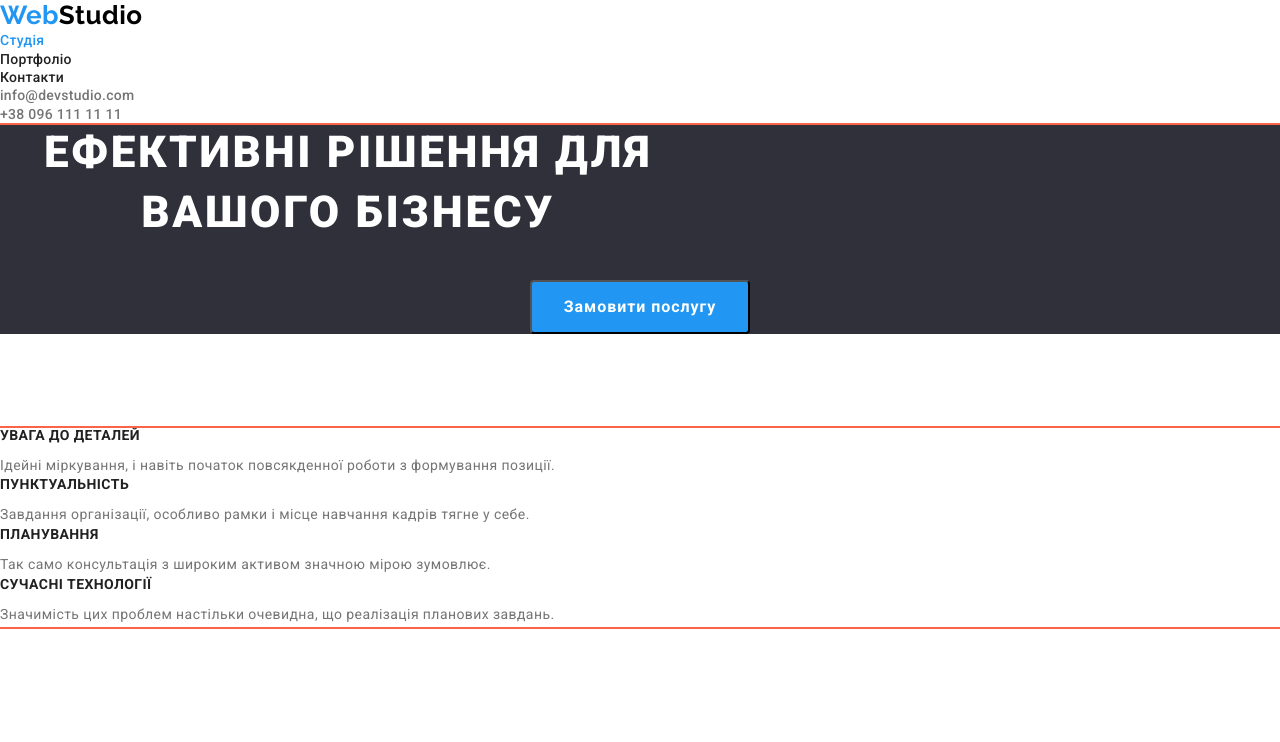
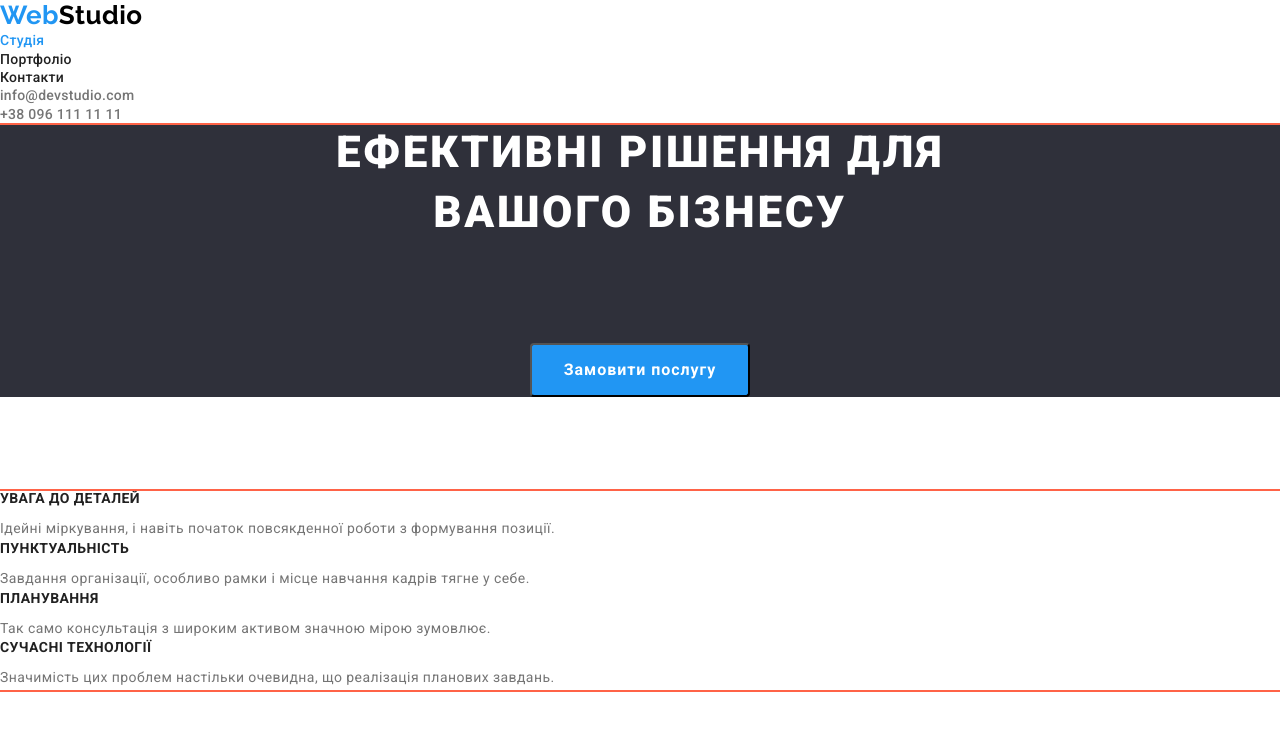
Before and after one commit to VolodymyrShostak/goit-markup-hw-03, a plain HTML site: page index.html in a window 1280 px wide. Shown: the top 742 px of the page. Drawn offline with nearby package versions, Linux system fonts and the light colour scheme.

Commit message:
редагування hero

```diff
--- a/css/styles.css
+++ b/css/styles.css
@@ -83,7 +83,10 @@ text-decoration: none;
 
 .hero-title {
 margin-top:0;
-margin-bottom:100width: 696px;
+margin-bottom: 100px;
+margin-left: auto;
+margin-right: auto;
+width: 696px;
 height: 120px;
 left: 452px;
 top: 280px;0px;
```
